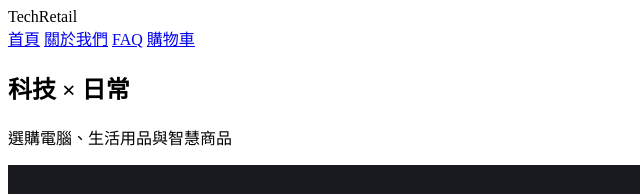
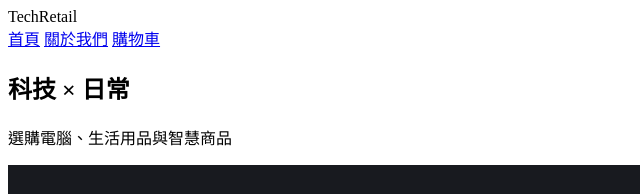
Before and after one commit to nearni/chenee, a plain HTML site: page index.html in a window 1280 px wide. Shown: the top 194 px of the page, 0-640 px from the left. Drawn offline with Linux system fonts and the light colour scheme; files that its build step writes are made by us from their sources.

Commit message:
Update index.html

```diff
--- a/index.html
+++ b/index.html
@@ -13,7 +13,6 @@
     <nav class="nav-links">
       <a href="index.html">首頁</a>
       <a href="about.html">關於我們</a>
-      <a href="faq.html">FAQ</a>
       <a href="cart.html">購物車</a>
     </nav>
   </header>
```
